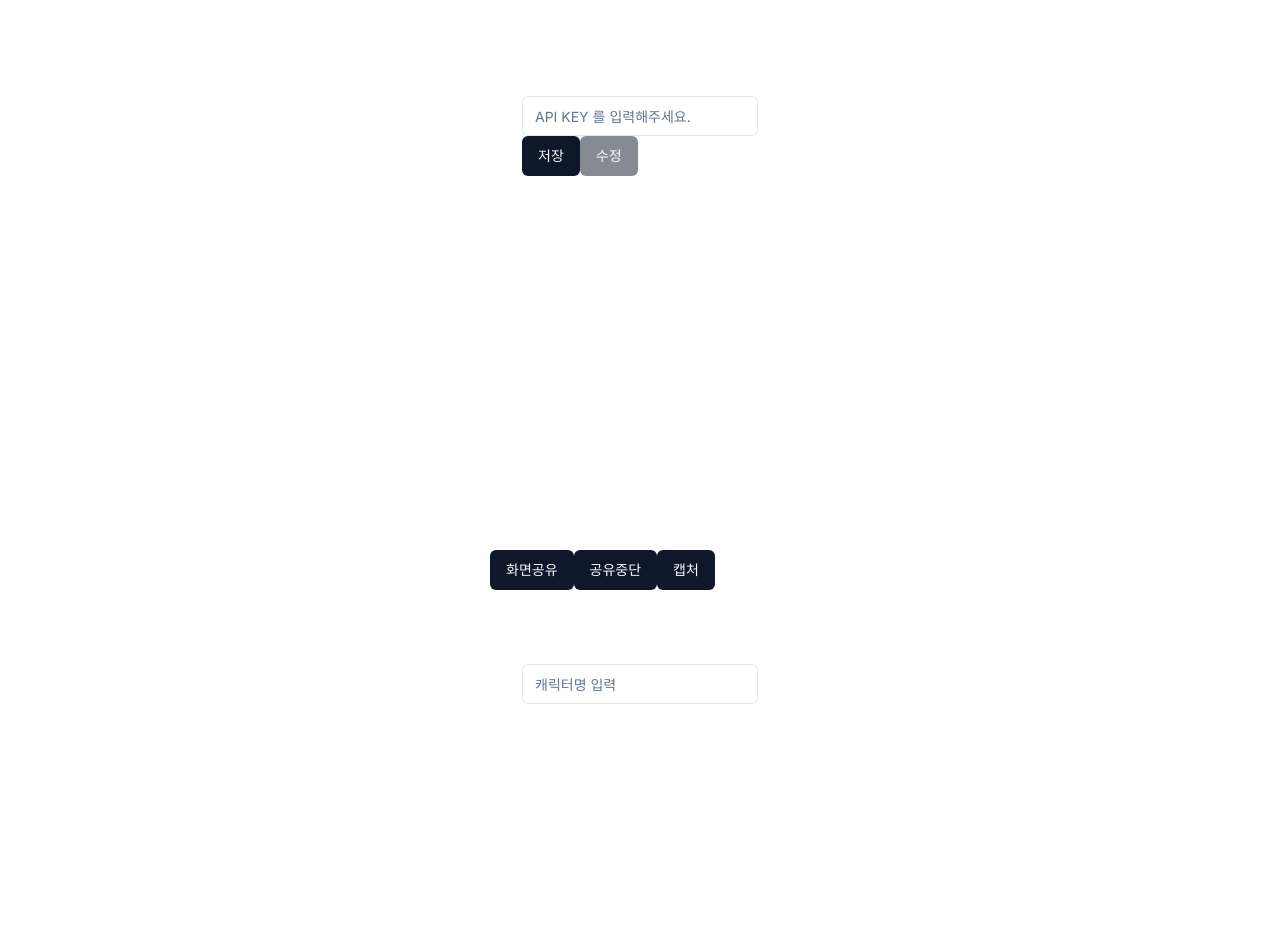
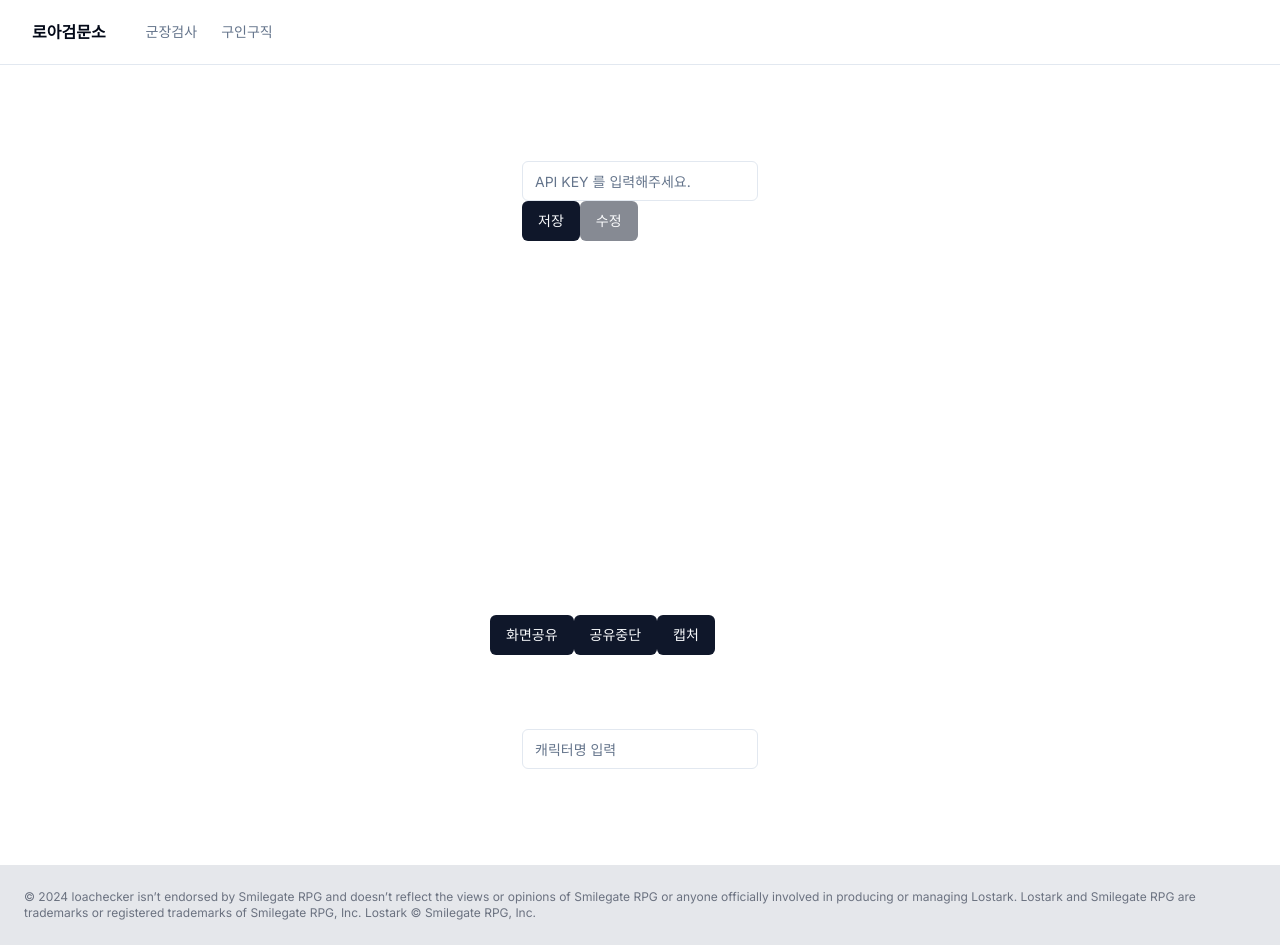
Before and after one commit to San-Goon/loa-checkpoint, a Next.js app: page / in a window 1280 px wide. Before the commit the page ends 800 px from the top, so only its background shows below. Built offline with nearby package versions, Linux system fonts and the light colour scheme.

Commit message:
feat: build header and footer

```diff
--- /dev/null
+++ b/src/app/_component/Footer.tsx
@@ -0,0 +1,11 @@
+export default function Footer() {
+  return (
+    <div className="bg-gray-200 text-xs text-gray-500 p-6">
+      © 2024 loachecker isn’t endorsed by Smilegate RPG and doesn’t reflect the
+      views or opinions of Smilegate RPG or anyone officially involved in
+      producing or managing Lostark. Lostark and Smilegate RPG are trademarks or
+      registered trademarks of Smilegate RPG, Inc. Lostark © Smilegate RPG,
+      Inc.
+    </div>
+  );
+}
--- /dev/null
+++ b/src/app/_component/Header.tsx
@@ -0,0 +1,37 @@
+import Link from "next/link";
+import { cn } from "@/lib/utils";
+import * as React from "react";
+
+export default function Header() {
+  return (
+    <header className="sticky top-0 z-40 w-full border-b bg-background">
+      <div className="container flex h-16 items-center space-x-4 sm:justify-between sm:space-x-0">
+        <div className="flex gap-6 md:gap-10">
+          <Link href="/" className="flex items-center space-x-2">
+            <span className="inline-block font-bold">로아검문소</span>
+          </Link>
+          <nav className="flex gap-6">
+            <Link
+              href={"/"}
+              className={cn(
+                "flex items-center text-sm font-medium text-muted-foreground",
+                // item.disabled && "cursor-not-allowed opacity-80",
+              )}
+            >
+              군장검사
+            </Link>
+            <Link
+              href={"/jobsearch"}
+              className={cn(
+                "flex items-center text-sm font-medium text-muted-foreground",
+                // item.disabled && "cursor-not-allowed opacity-80",
+              )}
+            >
+              구인구직
+            </Link>
+          </nav>
+        </div>
+      </div>
+    </header>
+  );
+}
--- a/src/app/layout.tsx
+++ b/src/app/layout.tsx
@@ -2,7 +2,9 @@ import type { Metadata } from "next";
 import { Inter } from "next/font/google";
 import "./globals.css";
 
-import { ThemeProvider } from "@/components/theme-provider"
+import { ThemeProvider } from "@/components/theme-provider";
+import Header from "@/app/_component/Header";
+import Footer from "@/app/_component/Footer";
 
 const inter = Inter({ subsets: ["latin"] });
 
@@ -19,14 +21,16 @@ export default function RootLayout({
   return (
     <html lang="ko">
       <body className={inter.className}>
-      <ThemeProvider
+        <ThemeProvider
           attribute="class"
           defaultTheme="system"
           enableSystem
           disableTransitionOnChange
-      >
-        {children}
-      </ThemeProvider>
+        >
+          <Header />
+          {children}
+          <Footer />
+        </ThemeProvider>
       </body>
     </html>
   );
--- /dev/null
+++ b/src/components/ui/input.tsx
@@ -0,0 +1,25 @@
+import * as React from "react"
+
+import { cn } from "@/lib/utils"
+
+export interface InputProps
+  extends React.InputHTMLAttributes<HTMLInputElement> {}
+
+const Input = React.forwardRef<HTMLInputElement, InputProps>(
+  ({ className, type, ...props }, ref) => {
+    return (
+      <input
+        type={type}
+        className={cn(
+          "flex h-10 w-full rounded-md border border-input bg-background px-3 py-2 text-sm ring-offset-background file:border-0 file:bg-transparent file:text-sm file:font-medium placeholder:text-muted-foreground focus-visible:outline-none focus-visible:ring-2 focus-visible:ring-ring focus-visible:ring-offset-2 disabled:cursor-not-allowed disabled:opacity-50",
+          className
+        )}
+        ref={ref}
+        {...props}
+      />
+    )
+  }
+)
+Input.displayName = "Input"
+
+export { Input }
```
Also changed, not shown: src/app/_component/MainNav.tsx (added).
